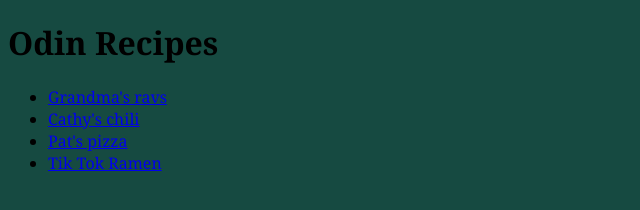
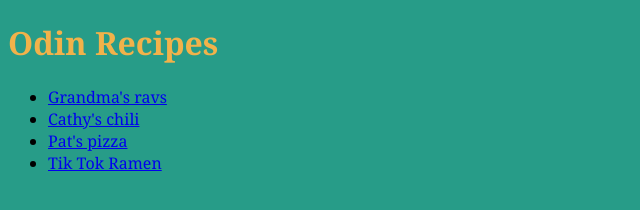
Before and after one commit to melk109/odin-recipes, a plain HTML site: page index.html in a window 1280 px wide. Shown: the whole page, without its empty margins (0-640 px from the left). Drawn offline with Linux system fonts and the light colour scheme.

Commit message:
small edits to style.css

```diff
--- a/css/style.css
+++ b/css/style.css
@@ -1,6 +1,10 @@
 body {
-    background-color: #164a41;
+    background-color: #279c88;
     font-family: Georgia, 'Times New Roman', Times, serif;
+}
+
+.heading {
+    color: #f1b24a;
 }
 
 #heading,
```
